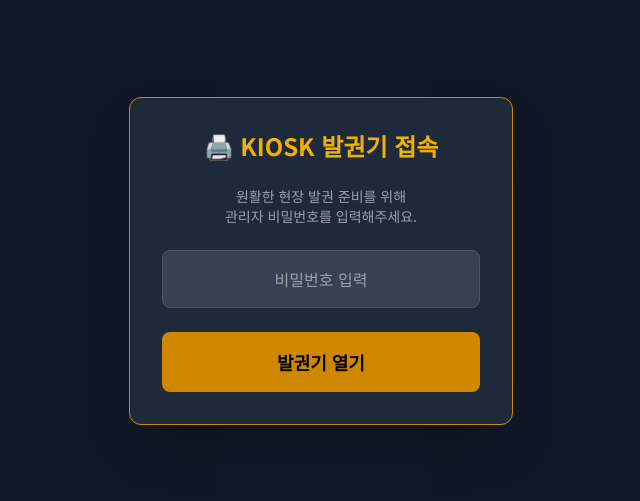
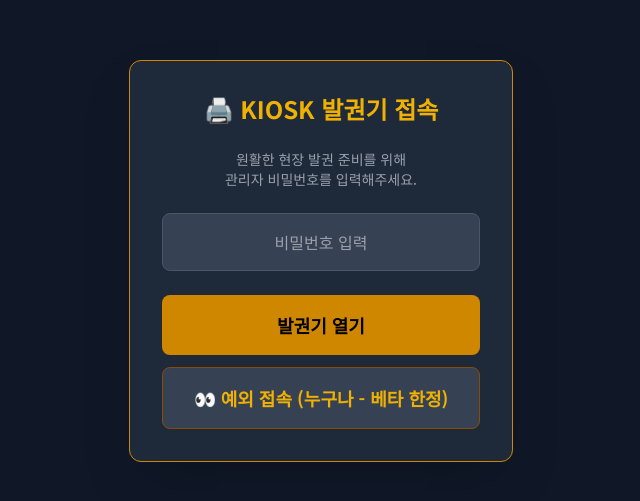
Before and after one commit to minigu5/movie-ticket, a Next.js app: page /print in a window 1280 px wide. Shown: the part 139-640 px from the top of the page, without its empty margins (319-959 px from the left). Built offline with nearby package versions, Linux system fonts and the light colour scheme; no server answers; the database is empty.

Commit message:
관리자 비밀번호2

```diff
--- a/app/admin/page.tsx
+++ b/app/admin/page.tsx
@@ -293,6 +293,12 @@ export default function AdminPage() {
         >
           접속하기
         </button>
+        <button
+          onClick={() => setIsAuthenticated(true)}
+          className="w-full py-3 mt-3 bg-gray-700 hover:bg-gray-600 border border-gray-600 rounded-lg text-gray-300 font-bold transition-colors"
+        >
+          👀 예외 접속 (누구나 - 베타 한정)
+        </button>
       </div>
     </div>
   );
--- a/app/print/page.tsx
+++ b/app/print/page.tsx
@@ -182,6 +182,12 @@ export default function KioskPrintPage() {
           >
             발권기 열기
           </button>
+          <button
+            onClick={() => setIsAdminAuth(true)}
+            className="w-full py-4 mt-3 bg-gray-700 hover:bg-gray-600 border border-yellow-800 rounded-lg text-yellow-500 font-bold text-lg transition-colors"
+          >
+            👀 예외 접속 (누구나 - 베타 한정)
+          </button>
         </div>
       </div>
     );
```
